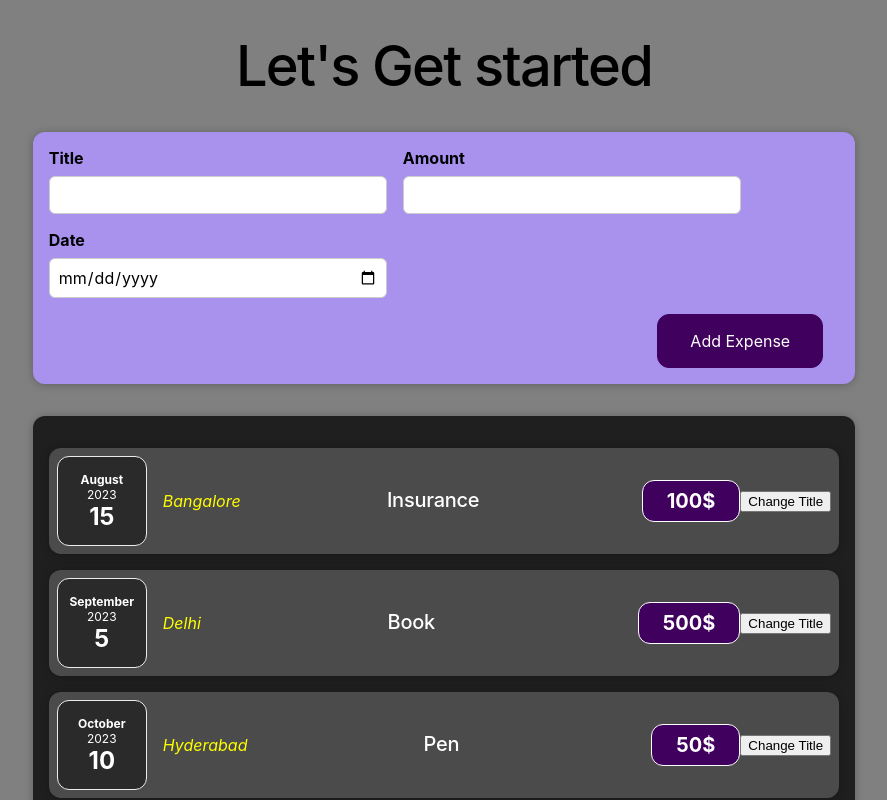
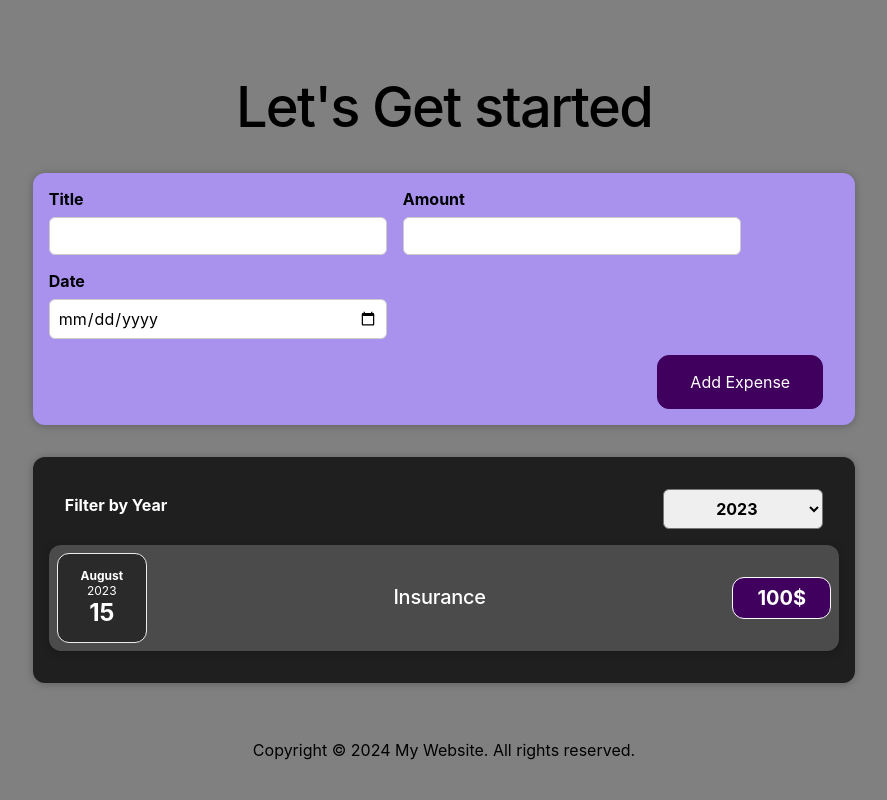
Before and after one commit to ChauhanVinay/my-react-app, a React (Vite) app: page / in a window 1280 px wide. Shown: the top 800 px of the page, without its empty margins (196-1083 px from the left). Built offline with nearby package versions, Linux system fonts and the light colour scheme.

Commit message:
implement a year based filter

```diff
--- a/src/App.jsx
+++ b/src/App.jsx
@@ -5,37 +5,14 @@
 import NewExpense from "./components/NewExpense/NewExpense";
 import Footer from "./Footer";
 
+const DUMMY_EXPENSES = [
+  { id: 1, title: "Insurance", date: new Date(2023, 7, 15), price: 100 },
+  { id: 2, title: "Book", date: new Date(2024, 8, 25), price: 10 },
+  { id: 3, title: "Pen", date: new Date(2025, 2, 10), price: 1 },
+  { id: 4, title: "Laptop", date: new Date(2024, 9, 17), price: 200 },
+];
 function App() {
-  const [expenses, setExpenses] = useState([
-    {
-      id: "1",
-      date: new Date(2023, 7, 15),
-      title: "Insurance",
-      price: 100,
-      location: "Bangalore",
-    },
-    {
-      id: "2",
-      date: new Date(2023, 8, 5),
-      title: "Book",
-      price: 500,
-      location: "Delhi",
-    },
-    {
-      id: "3",
-      date: new Date(2023, 9, 10),
-      title: "Pen",
-      price: 50,
-      location: "Hyderabad",
-    },
-    {
-      id: "4",
-      date: new Date(2023, 10, 20),
-      title: "Laptop",
-      price: 300,
-      location: "Mumbai",
-    },
-  ]);
+  const [expenses, setExpenses] = useState(DUMMY_EXPENSES);
   const addExpenseHandler = (expense) => {
     setExpenses((prevExpenses) => {
       return [expense, ...prevExpenses];
--- a/src/components/Expenses/ExpenseItem.jsx
+++ b/src/components/Expenses/ExpenseItem.jsx
@@ -18,7 +18,7 @@
           <h2>{title}</h2>
         <div className="expense-item__price">{props.price}$</div>
       </div>
-      <button onClick={buttonClickHandler}>Change Title</button>
+      {/* <button onClick={buttonClickHandler}></button> */}
     </Card>
   )
 }
--- a/src/components/Expenses/Expenses.jsx
+++ b/src/components/Expenses/Expenses.jsx
@@ -1,23 +1,40 @@
-import React from "react";
+// Write your code at relevant places in the code below:
+
+import React, { useState } from "react";
 import ExpenseItem from "./ExpenseItem";
+import ExpensesFilter from "./ExpensesFilter";
 import "./Expenses.css";
 import Card from "../UI/Card";
 
-function Expenses(props) {
+const Expenses = (props) => {
+  const [filteredYear, setFilteredYear] = useState("2023");
 
-   return (
+  const changeFilterHandler = (selectedYear) => {
+    setFilteredYear(selectedYear);
+  };
+
+  const filteredExpenses = props.expenses.filter((expense) => {
+    return expense.date.getFullYear().toString() === filteredYear;
+  });
+
+  return (
     <Card className="expenses">
-     {props.expenses.map((expense, index) => (
+      <ExpensesFilter
+        selected={filteredYear}
+        onChangeFilter={changeFilterHandler}
+      />
+      {filteredExpenses.map((expense) => {
+        return (
           <ExpenseItem
             key={expense.id}
+            title={expense.title}
             date={expense.date}
-            location={expense.location}
-            title={expense.title}
             price={expense.price}
           />
-      ))}
+        );
+      })}
     </Card>
-   );
-}
+  );
+};
 
 export default Expenses;
--- /dev/null
+++ b/src/components/Expenses/ExpensesFilter.css
@@ -0,0 +1,24 @@
+.expenses-filter {
+  color: white;
+  padding: 0 1rem;
+}
+
+.expenses-filter__control {
+  display: flex;
+  width: 100%;
+  align-items: center;
+  justify-content: space-between;
+  margin: 1rem 0;
+}
+
+.expenses-filter label {
+  font-weight: bold;
+  margin-bottom: 0.5rem;
+}
+
+.expenses-filter select {
+  font: inherit;
+  padding: 0.5rem 3rem;
+  font-weight: bold;
+  border-radius: 6px;
+}
--- /dev/null
+++ b/src/components/Expenses/ExpensesFilter.jsx
@@ -0,0 +1,27 @@
+import React from "react";
+import "./ExpensesFilter.css";
+
+const ExpensesFilter = (props) => {
+  const dropdownChangeHandler = (event) => {
+    props.onChangeFilter(event.target.value);
+  };
+
+  return (
+    <div className="expenses-filter">
+      <div className="expenses-filter__control">
+        <label htmlFor="year-dropdown">Filter by Year</label>
+        <select
+          value={props.selected}
+          onChange={dropdownChangeHandler}
+          id="year-dropdown"
+        >
+          <option value="2023">2023</option>
+          <option value="2024">2024</option>
+          <option value="2025">2025</option>
+        </select>
+      </div>
+    </div>
+  );
+};
+
+export default ExpensesFilter;
```
